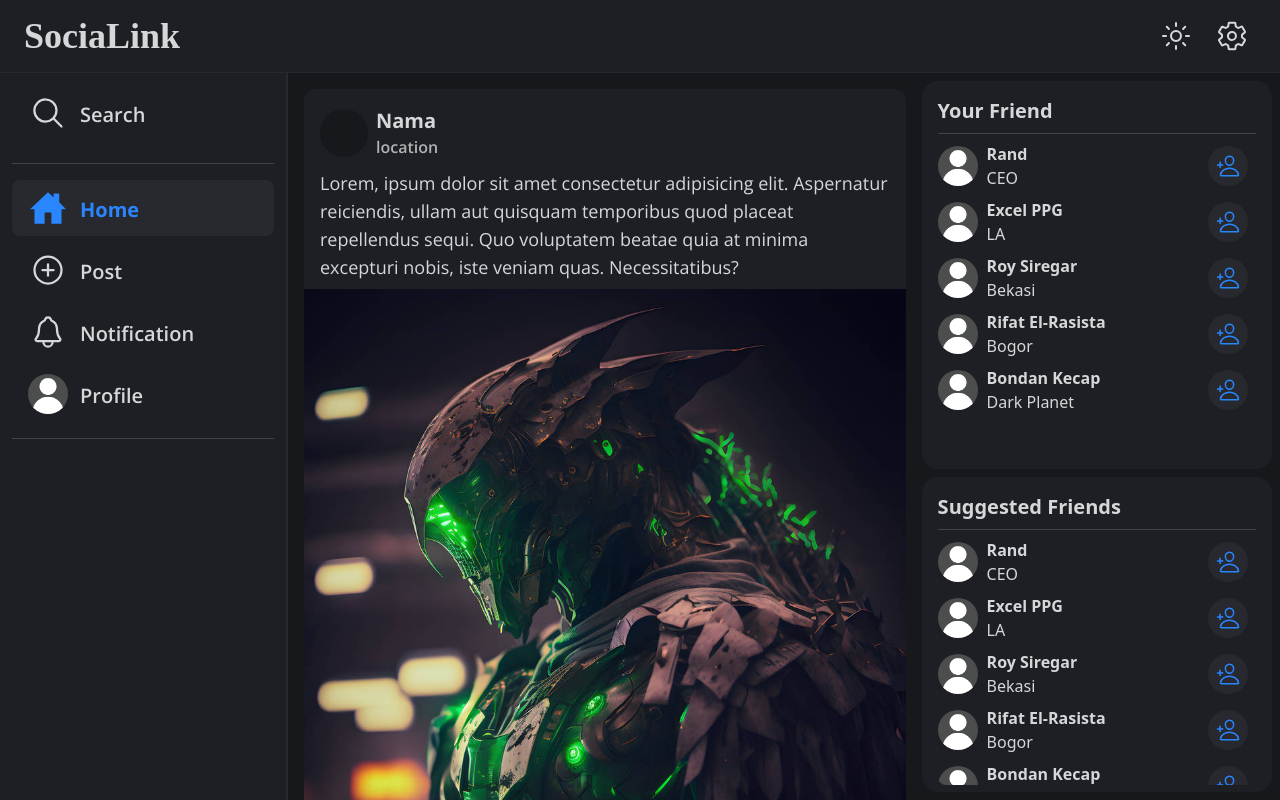
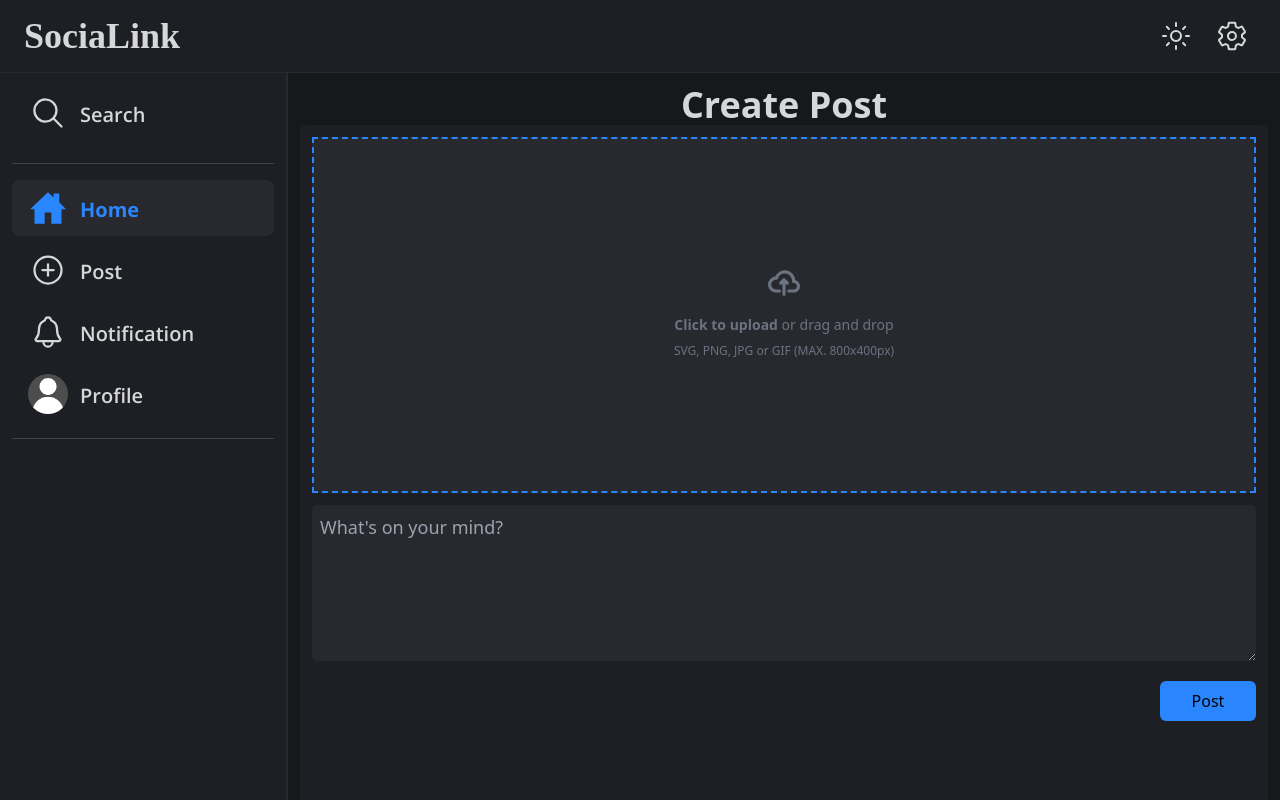
Before and after one commit to muhffikkri/social-media-backup, a React (Vite) app: page / in a window 1280 px wide. Shown: the top 800 px of the page. Built offline with nearby package versions, Linux system fonts and the light colour scheme.

Commit message:
Create Post

```diff
--- a/public/style.css
+++ b/public/style.css
@@ -981,6 +981,10 @@ video {
   margin-top: -1rem;
 }
 
+.mb-1{
+  margin-bottom: 0.25rem;
+}
+
 .mb-2{
   margin-bottom: 0.5rem;
 }
@@ -1029,18 +1033,6 @@ video {
   margin-top: auto;
 }
 
-.mt-9{
-  margin-top: 2.25rem;
-}
-
-.mt-8{
-  margin-top: 2rem;
-}
-
-.mb-1{
-  margin-bottom: 0.25rem;
-}
-
 .block{
   display: block;
 }
@@ -1157,6 +1149,26 @@ video {
   height: 100vh;
 }
 
+.h-1\/2{
+  height: 50%;
+}
+
+.h-2\/3{
+  height: 66.666667%;
+}
+
+.h-40{
+  height: 10rem;
+}
+
+.h-60{
+  height: 15rem;
+}
+
+.h-64{
+  height: 16rem;
+}
+
 .w-1\/2{
   width: 50%;
 }
@@ -1253,12 +1265,20 @@ video {
   width: 100vw;
 }
 
+.w-8{
+  width: 2rem;
+}
+
 .max-w-7xl{
   max-width: 80rem;
 }
 
 .flex-none{
   flex: none;
+}
+
+.grow{
+  flex-grow: 1;
 }
 
 .-translate-y-1\/2{
@@ -1302,6 +1322,10 @@ video {
   place-content: center;
 }
 
+.content-center{
+  align-content: center;
+}
+
 .items-center{
   align-items: center;
 }
@@ -1320,6 +1344,10 @@ video {
 
 .gap-2{
   gap: 0.5rem;
+}
+
+.gap-3{
+  gap: 0.75rem;
 }
 
 .gap-x-3{
@@ -1327,6 +1355,14 @@ video {
        column-gap: 0.75rem;
 }
 
+.place-self-end{
+  place-self: end;
+}
+
+.self-end{
+  align-self: flex-end;
+}
+
 .overflow-hidden{
   overflow: hidden;
 }
@@ -1381,6 +1417,10 @@ video {
 
 .border-dashed{
   border-style: dashed;
+}
+
+.border-none{
+  border-style: none;
 }
 
 .border-d-accent{
@@ -1392,6 +1432,16 @@ video {
   border-color: transparent;
 }
 
+.border-gray-300{
+  --tw-border-opacity: 1;
+  border-color: rgb(209 213 219 / var(--tw-border-opacity));
+}
+
+.border-gray-600{
+  --tw-border-opacity: 1;
+  border-color: rgb(75 85 99 / var(--tw-border-opacity));
+}
+
 .bg-blue-600{
   --tw-bg-opacity: 1;
   background-color: rgb(37 99 235 / var(--tw-bg-opacity));
@@ -1436,6 +1486,11 @@ video {
   background-color: rgb(153 27 27 / var(--tw-bg-opacity));
 }
 
+.bg-gray-50{
+  --tw-bg-opacity: 1;
+  background-color: rgb(249 250 251 / var(--tw-bg-opacity));
+}
+
 .bg-cover{
   background-size: cover;
 }
@@ -1548,6 +1603,14 @@ video {
   padding-top: 0.5rem;
 }
 
+.pb-6{
+  padding-bottom: 1.5rem;
+}
+
+.pt-5{
+  padding-top: 1.25rem;
+}
+
 .text-left{
   text-align: left;
 }
@@ -1604,6 +1667,21 @@ video {
   line-height: 1.75rem;
 }
 
+.text-xs{
+  font-size: 0.75rem;
+  line-height: 1rem;
+}
+
+.text-5xl{
+  font-size: 3rem;
+  line-height: 1;
+}
+
+.text-4xl{
+  font-size: 2.25rem;
+  line-height: 2.5rem;
+}
+
 .font-black{
   font-weight: 900;
 }
@@ -1660,6 +1738,11 @@ video {
 .text-gray-800{
   --tw-text-opacity: 1;
   color: rgb(31 41 55 / var(--tw-text-opacity));
+}
+
+.text-slate-500{
+  --tw-text-opacity: 1;
+  color: rgb(100 116 139 / var(--tw-text-opacity));
 }
 
 .text-white{
@@ -1755,6 +1838,99 @@ video {
   transition-duration: 300ms;
 }
 
+.file\:mr-4::file-selector-button{
+  margin-right: 1rem;
+}
+
+.file\:flex::file-selector-button{
+  display: flex;
+}
+
+.file\:content-center::file-selector-button{
+  align-content: center;
+}
+
+.file\:justify-center::file-selector-button{
+  justify-content: center;
+}
+
+.file\:rounded-full::file-selector-button{
+  border-radius: 9999px;
+}
+
+.file\:rounded-none::file-selector-button{
+  border-radius: 0px;
+}
+
+.file\:border-0::file-selector-button{
+  border-width: 0px;
+}
+
+.file\:border-none::file-selector-button{
+  border-style: none;
+}
+
+.file\:bg-violet-50::file-selector-button{
+  --tw-bg-opacity: 1;
+  background-color: rgb(245 243 255 / var(--tw-bg-opacity));
+}
+
+.file\:bg-d-secondary::file-selector-button{
+  --tw-bg-opacity: 1;
+  background-color: rgb(39 41 47 / var(--tw-bg-opacity));
+}
+
+.file\:bg-none::file-selector-button{
+  background-image: none;
+}
+
+.file\:object-center::file-selector-button{
+  -o-object-position: center;
+     object-position: center;
+}
+
+.file\:p-0::file-selector-button{
+  padding: 0px;
+}
+
+.file\:px-4::file-selector-button{
+  padding-left: 1rem;
+  padding-right: 1rem;
+}
+
+.file\:py-2::file-selector-button{
+  padding-top: 0.5rem;
+  padding-bottom: 0.5rem;
+}
+
+.file\:text-center::file-selector-button{
+  text-align: center;
+}
+
+.file\:text-sm::file-selector-button{
+  font-size: 0.875rem;
+  line-height: 1.25rem;
+}
+
+.file\:font-semibold::file-selector-button{
+  font-weight: 600;
+}
+
+.file\:text-d-accent::file-selector-button{
+  --tw-text-opacity: 1;
+  color: rgb(42 134 254 / var(--tw-text-opacity));
+}
+
+.file\:text-d-secondary::file-selector-button{
+  --tw-text-opacity: 1;
+  color: rgb(39 41 47 / var(--tw-text-opacity));
+}
+
+.file\:text-d-text::file-selector-button{
+  --tw-text-opacity: 1;
+  color: rgb(214 215 216 / var(--tw-text-opacity));
+}
+
 .backdrop\:cursor-pointer::backdrop{
   cursor: pointer;
 }
@@ -1770,6 +1946,16 @@ video {
   content: var(--tw-content);
 }
 
+.hover\:border-gray-500:hover{
+  --tw-border-opacity: 1;
+  border-color: rgb(107 114 128 / var(--tw-border-opacity));
+}
+
+.hover\:border-gray-400:hover{
+  --tw-border-opacity: 1;
+  border-color: rgb(156 163 175 / var(--tw-border-opacity));
+}
+
 .hover\:bg-blue-700:hover{
   --tw-bg-opacity: 1;
   background-color: rgb(29 78 216 / var(--tw-bg-opacity));
@@ -1780,6 +1966,26 @@ video {
   background-color: rgb(39 41 47 / var(--tw-bg-opacity));
 }
 
+.hover\:bg-gray-100:hover{
+  --tw-bg-opacity: 1;
+  background-color: rgb(243 244 246 / var(--tw-bg-opacity));
+}
+
+.hover\:bg-gray-300:hover{
+  --tw-bg-opacity: 1;
+  background-color: rgb(209 213 219 / var(--tw-bg-opacity));
+}
+
+.hover\:bg-gray-500:hover{
+  --tw-bg-opacity: 1;
+  background-color: rgb(107 114 128 / var(--tw-bg-opacity));
+}
+
+.hover\:bg-gray-700:hover{
+  --tw-bg-opacity: 1;
+  background-color: rgb(55 65 81 / var(--tw-bg-opacity));
+}
+
 .hover\:text-blue-700:hover{
   --tw-text-opacity: 1;
   color: rgb(29 78 216 / var(--tw-text-opacity));
@@ -1787,6 +1993,16 @@ video {
 
 .hover\:opacity-100:hover{
   opacity: 1;
+}
+
+.hover\:file\:bg-violet-100::file-selector-button:hover{
+  --tw-bg-opacity: 1;
+  background-color: rgb(237 233 254 / var(--tw-bg-opacity));
+}
+
+.hover\:file\:bg-slate-300::file-selector-button:hover{
+  --tw-bg-opacity: 1;
+  background-color: rgb(203 213 225 / var(--tw-bg-opacity));
 }
 
 .focus\:outline-none:focus{
@@ -1847,6 +2063,16 @@ video {
 }
 
 @media (prefers-color-scheme: dark){
+  .dark\:border-gray-600{
+    --tw-border-opacity: 1;
+    border-color: rgb(75 85 99 / var(--tw-border-opacity));
+  }
+
+  .dark\:bg-gray-700{
+    --tw-bg-opacity: 1;
+    background-color: rgb(55 65 81 / var(--tw-bg-opacity));
+  }
+
   .dark\:text-gray-400{
     --tw-text-opacity: 1;
     color: rgb(156 163 175 / var(--tw-text-opacity));
@@ -1861,14 +2087,33 @@ video {
     --tw-ring-offset-color: #0f172a;
   }
 
+  .dark\:hover\:border-gray-500:hover{
+    --tw-border-opacity: 1;
+    border-color: rgb(107 114 128 / var(--tw-border-opacity));
+  }
+
+  .dark\:hover\:bg-gray-600:hover{
+    --tw-bg-opacity: 1;
+    background-color: rgb(75 85 99 / var(--tw-bg-opacity));
+  }
+
+  .dark\:hover\:bg-gray-800:hover{
+    --tw-bg-opacity: 1;
+    background-color: rgb(31 41 55 / var(--tw-bg-opacity));
+  }
+
   .dark\:focus\:ring-offset-gray-800:focus{
     --tw-ring-offset-color: #1f2937;
   }
 }
 
 @media (min-width: 640px){
-  .sm\:mt-9{
-    margin-top: 2.25rem;
+  .sm\:hidden{
+    display: none;
+  }
+
+  .sm\:h-\[calc\(100vh-73px\)\]{
+    height: calc(100vh - 73px);
   }
 
   .sm\:w-auto{
@@ -1910,21 +2155,16 @@ video {
     margin-bottom: 0.5rem;
   }
 
-  .md\:my-4{
-    margin-top: 1rem;
-    margin-bottom: 1rem;
+  .md\:mb-2{
+    margin-bottom: 0.5rem;
+  }
+
+  .md\:mt-9{
+    margin-top: 2.25rem;
   }
 
   .md\:mt-\[73px\]{
     margin-top: 73px;
-  }
-
-  .md\:mt-9{
-    margin-top: 2.25rem;
-  }
-
-  .md\:mb-2{
-    margin-bottom: 0.5rem;
   }
 
   .md\:h-16{
@@ -2027,11 +2267,6 @@ video {
     margin-bottom: 0.25rem;
   }
 
-  .lg\:my-8{
-    margin-top: 2rem;
-    margin-bottom: 2rem;
-  }
-
   .lg\:-mt-8{
     margin-top: -2rem;
   }
@@ -2048,14 +2283,6 @@ video {
     margin-top: 1rem;
   }
 
-  .lg\:mt-8{
-    margin-top: 2rem;
-  }
-
-  .lg\:mt-9{
-    margin-top: 2.25rem;
-  }
-
   .lg\:h-10{
     height: 2.5rem;
   }
@@ -2076,22 +2303,6 @@ video {
     height: 365px;
   }
 
-  .lg\:h-\[660px\]{
-    height: 660px;
-  }
-
-  .lg\:h-full{
-    height: 100%;
-  }
-
-  .lg\:h-\[400px\]{
-    height: 400px;
-  }
-
-  .lg\:h-\[600px\]{
-    height: 600px;
-  }
-
   .lg\:h-\[500px\]{
     height: 500px;
   }
@@ -2146,11 +2357,6 @@ video {
 
   .lg\:p-2{
     padding: 0.5rem;
-  }
-
-  .lg\:px-12{
-    padding-left: 3rem;
-    padding-right: 3rem;
   }
 
   .lg\:px-4{
@@ -2249,20 +2455,12 @@ video {
     height: 3.5rem;
   }
 
-  .xl\:h-\[500px\]{
-    height: 500px;
-  }
-
   .xl\:w-14{
     width: 3.5rem;
   }
 
   .xl\:w-full{
     width: 100%;
-  }
-
-  .xl\:flex-row{
-    flex-direction: row;
   }
 
   .xl\:items-center{
--- a/src/App.jsx
+++ b/src/App.jsx
@@ -19,7 +19,7 @@ function App() {
 	return (
 		<>
 			<Routes>
-				<Route path="/" element={<Home handleShowToast={handleShowToast} />} />
+				<Route path="/" element={<CreatePost handleShowToast={handleShowToast} />} />
 				<Route
 					path="/login"
 					element={<Login handleShowToast={handleShowToast} />}
--- a/src/components/Post.jsx
+++ b/src/components/Post.jsx
@@ -1,24 +1,51 @@
 export default function Post() {
 	return (
     <>
-			<div className="w-[calc(100% - 288px)] h-[calc(100vh-73px)] xl:ml-[288px] xl:mt-[73px] p-3">
-				<div className="bg-d-primary rounded-md p-3 h-full flex relative">
-					<div className="bg-d-secondary w-[40%] h-full border-dashed border-2 border-d-accent">
-						<input type="file" value="" />
+      <div className="container h-16 sm:hidden"></div>
+
+
+      <div className="w-[calc(100% - 288px)] sm:h-[calc(100vh-73px)] xl:ml-[288px] xl:mt-[73px] p-3">
+	  	<div className="text-d-text text-4xl w-full text-center font-semibold">
+			<p>Create Post</p>
 			</div>
-					<div className=" w-[60%] flex flex-col px-4">
-						<textarea
-							name="description"
-							id="description"
-							cols="10"
-							rows="5"
-							className="rounded-md bg-d-secondary text-d-text p-2 text-lg mb-2"
-							placeholder="What's on your mind?"
-						></textarea>
-						<input type="text" className="rounded-md bg-d-secondary h-8" />
-						<button className="w-24 h-10 bg-d-accent rounded-md absolute right-3 bottom-3">
-							Post
-						</button>
+        <div className="bg-d-primary rounded-md p-3 h-full flex flex-col gap-3 relative">
+          <div className="bg-d-secondary border-dashed border-2 border-d-accent flex grow justify-center content-center">
+
+            {/* <input
+              className="block w-full h-60 text-sm file:text-center file:content-center text-slate-500 file:rounded-none file:border-none file:text-sm file:font-semibold file:bg-d-secondary file:text-d-text hover:file:bg-slate-300"
+              type="file"
+              value=""
+            /> */}
+
+            <div class="flex items-center justify-center w-full">
+              <label
+                for="dropzone-file"
+                className="flex flex-col items-center justify-center w-full h-64 border-2 border-none cursor-pointer bg-d-secondary hover:bg-gray-700"
+              >
+                <div class="flex flex-col items-center justify-center pt-5 pb-6">
+                  <svg class="w-8 h-8 mb-4 text-gray-500 dark:text-gray-400" aria-hidden="true" xmlns="http://www.w3.org/2000/svg" fill="none" viewBox="0 0 20 16">
+                    <path
+                      stroke="currentColor"
+                      stroke-linecap="round"
+                      stroke-linejoin="round"
+                      stroke-width="2"
+                      d="M13 13h3a3 3 0 0 0 0-6h-.025A5.56 5.56 0 0 0 16 6.5 5.5 5.5 0 0 0 5.207 5.021C5.137 5.017 5.071 5 5 5a4 4 0 0 0 0 8h2.167M10 15V6m0 0L8 8m2-2 2 2"
+                    />
+                  </svg>
+                  <p class="mb-2 text-sm text-gray-500 dark:text-gray-400">
+                    <span class="font-semibold">Click to upload</span> or drag and drop
+                  </p>
+                  <p class="text-xs text-gray-500 dark:text-gray-400">SVG, PNG, JPG or GIF (MAX. 800x400px)</p>
+                </div>
+                <input id="dropzone-file" type="file" class="hidden" />
+              </label>
+            </div>
+          </div>
+
+          <div className="flex flex-col grow">
+            <textarea name="description" id="description" cols="10" rows="5" className="rounded-md min-h-1 bg-d-secondary text-d-text p-2 text-lg mb-2 md:h-" placeholder="What's on your mind?"></textarea>
+            {/* <input type="text" className="rounded-md bg-d-secondary h-8" /> */}
+            <button className="w-24 h-10 bg-d-accent rounded-md mt-3 place-self-end">Post</button>
           </div>
         </div>
       </div>
--- a/src/pages/CreatePost.jsx
+++ b/src/pages/CreatePost.jsx
@@ -3,6 +3,7 @@ import Post from "../components/Post";
 export default function CreatePost() {
 	return (
 		<>
+			<Navbar/>
 			<Post />
 		</>
 	);
```
Lines whose indentation alone changed are shown as unchanged.
